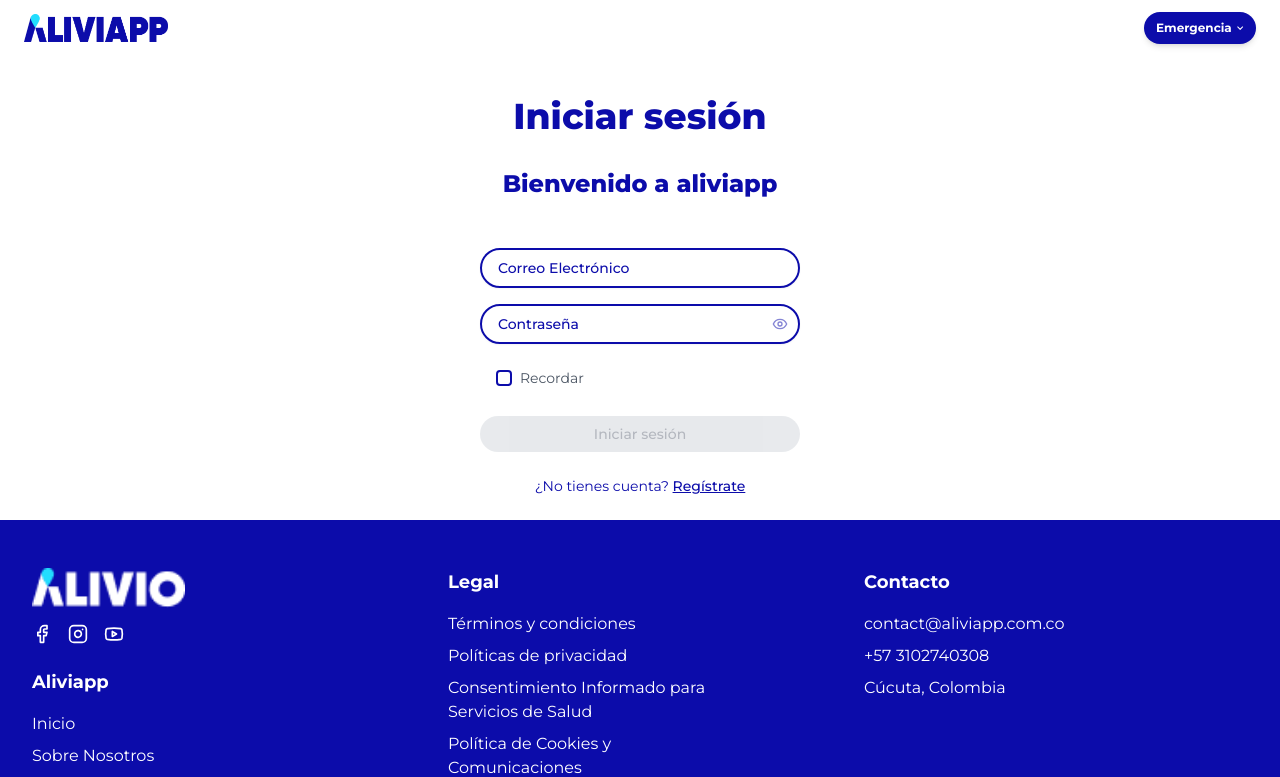
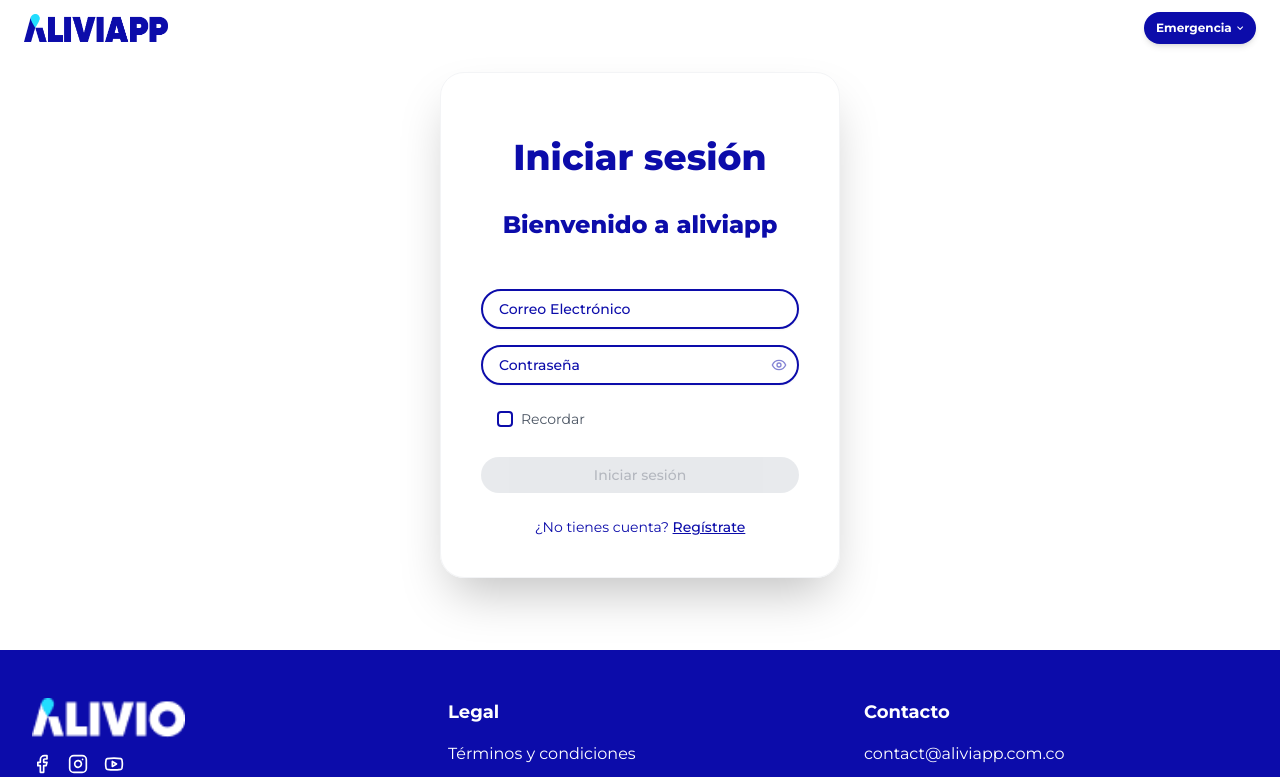
Before and after one commit to ChilyGarcia/alivio, a Next.js app: page /authentication/login in a window 1280 px wide. Shown: the top 777 px of the page. Built offline with nearby package versions, Linux system fonts and the light colour scheme.

Commit message:
fix:desing-card-login-register

```diff
--- a/src/app/authentication/login/page.tsx
+++ b/src/app/authentication/login/page.tsx
@@ -195,8 +195,8 @@ export default function LoginPage() {
       <NavBar />
       <Toaster />
 
-      <div className="bg-white p-4 md:p-6 mt-12">
-        <div className="mx-auto max-w-[320px] space-y-6">
+      <div className="bg-white p-4 md:p-6 mt-12 mb-12">
+        <div className="mx-auto max-w-[320px] md:max-w-[400px] space-y-6 md:p-10 md:shadow-2xl md:border md:border-gray-100 md:rounded-3xl">
           <div className="space-y-2 text-center">
             <h1 className="text-4xl font-extrabold text-primary pb-6 pt-6">
               Iniciar sesión
--- a/src/app/authentication/register/page.tsx
+++ b/src/app/authentication/register/page.tsx
@@ -216,8 +216,8 @@ export default function RegisterPage() {
       <NavBar />
       <Toaster />
 
-      <div className="bg-white p-4 md:p-6 mt-12">
-        <div className="mx-auto max-w-[320px] space-y-6">
+      <div className="bg-white p-4 md:p-6 mt-12 mb-12">
+        <div className="mx-auto max-w-[320px] md:max-w-[400px] space-y-6 md:p-10 md:shadow-2xl md:border md:border-gray-100 md:rounded-3xl">
           <div className="space-y-2 text-center">
             <h1 className="text-4xl font-bold text-primary pb-6">Registro</h1>
           </div>
```
